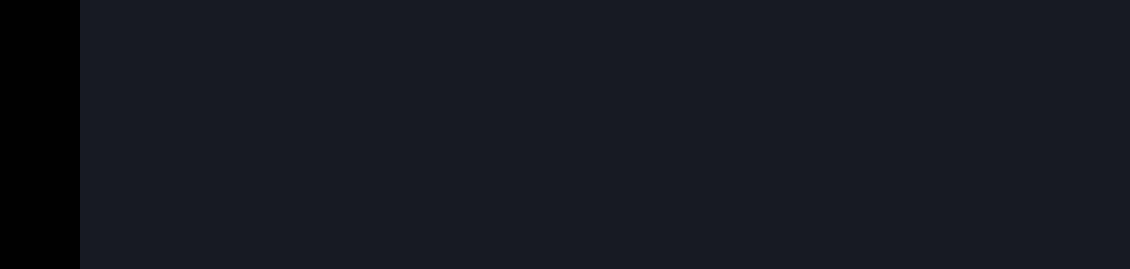
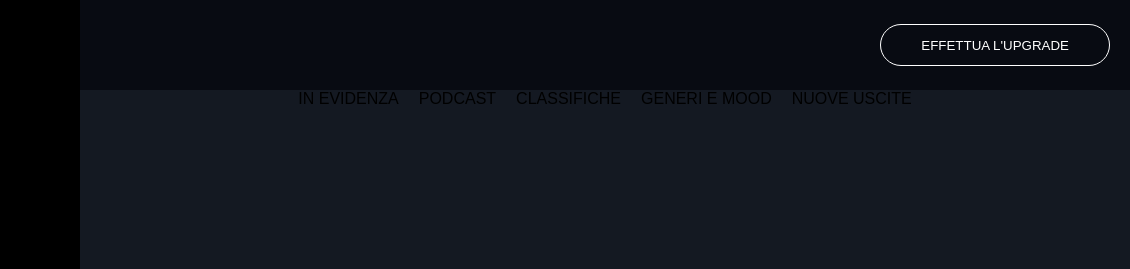
Before and after one commit to Damiano-Mariscoli/html-css-spotifyweb, a plain HTML site: page index.html in a window 1280 px wide. Shown: the top 269 px of the page, 150-1280 px from the left. Drawn offline with Linux system fonts and the light colour scheme.

Commit message:
ADDED: upgrade bar and category selector

```diff
--- a/css/app.css
+++ b/css/app.css
@@ -42,9 +42,20 @@ html{
     flex-direction: row;
     height: 100%;
 }
-
+.upgrade-bar{
+    height: 90px;
+    width: 100%;
+    background-color: #080b12;
+    display: flex;
+    justify-content: flex-end;
+    align-items: center;
+    padding-right: 20px;
+}
 .content{
     flex-grow: 1;
+}
+.btn{
+    border: 1px solid;
 }
 /* SIDEBAR */
 .sidebar .logo{
@@ -104,6 +115,35 @@ html{
     height: 30px;
     width: 30px;
  }
+
+
+
+
+
+ /* CONTENT */
+
+.content .btn{
+    display: flex;
+    align-items: center;
+    height: 40px;
+    background-color: #080b12;
+    padding: 20px 40px;
+    border-radius: 999px;
+    color: white;
+}
+.category-selector{
+    display: flex;
+    flex-direction: row;
+    gap: 20px;
+    justify-content: center;
+
+}
+
+
+
+
+
+
 
 /* PLAYER STYLE */
 
--- a/index.html
+++ b/index.html
@@ -52,7 +52,27 @@
 
 
                 </div>
-                <div class="content content-bg"></div>
+                <div class="content content-bg">
+                    <div class="upgrade-bar">
+                        <button class="btn">EFFETTUA L'UPGRADE</button>
+                    </div>
+                    <div >
+                        <ul class="category-selector">
+                            <li><a href="">IN EVIDENZA</a></li>
+                            <li><a href="">PODCAST</a></li>
+                            <li><a href="">CLASSIFICHE</a></li>
+                            <li><a href="">GENERI E MOOD</a></li>
+                            <li><a href="">NUOVE USCITE</a></li>
+                        </ul>
+                    </div>
+
+
+
+
+
+
+
+                </div>
 
             </div>
             <div class="player-bar player-bar-bg">
```
